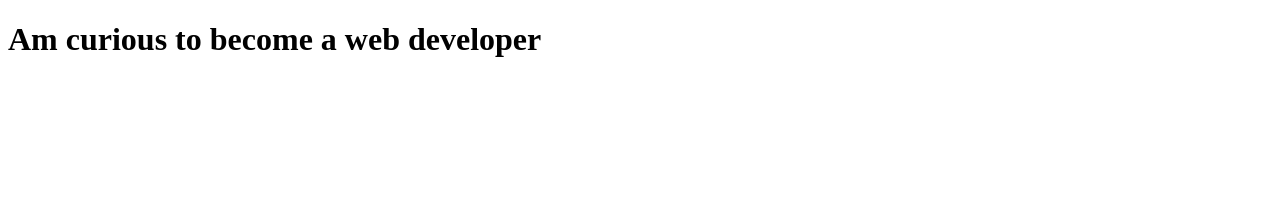
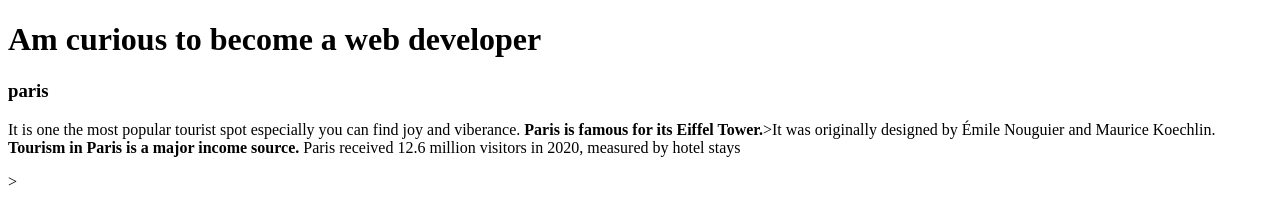
Before and after one commit to 44-563-WebApps-F21/webapps-f21-assignment-3-Saichandhar, a plain HTML site: page index.html in a window 1280 px wide. Drawn offline with Linux system fonts and the light colour scheme.

Commit message:
Update index.html

```diff
--- a/index.html
+++ b/index.html
@@ -8,6 +8,11 @@
 
 <body>
     <h1>Am curious to become a web developer</h1>
+     <!-- Favourite place-->
+     <h3>paris</h3>
+     <p>It is one the most popular tourist spot especially you can find joy and viberance. <b>Paris is famous
+         for its Eiffel Tower.</b>>It was originally designed by Émile Nouguier and Maurice Koechlin. <b>Tourism
+         in Paris is a major income source.</b> Paris received 12.6 million visitors in 2020, measured by
+          hotel stays  </p>>
 </body>
-
 </html>
```
